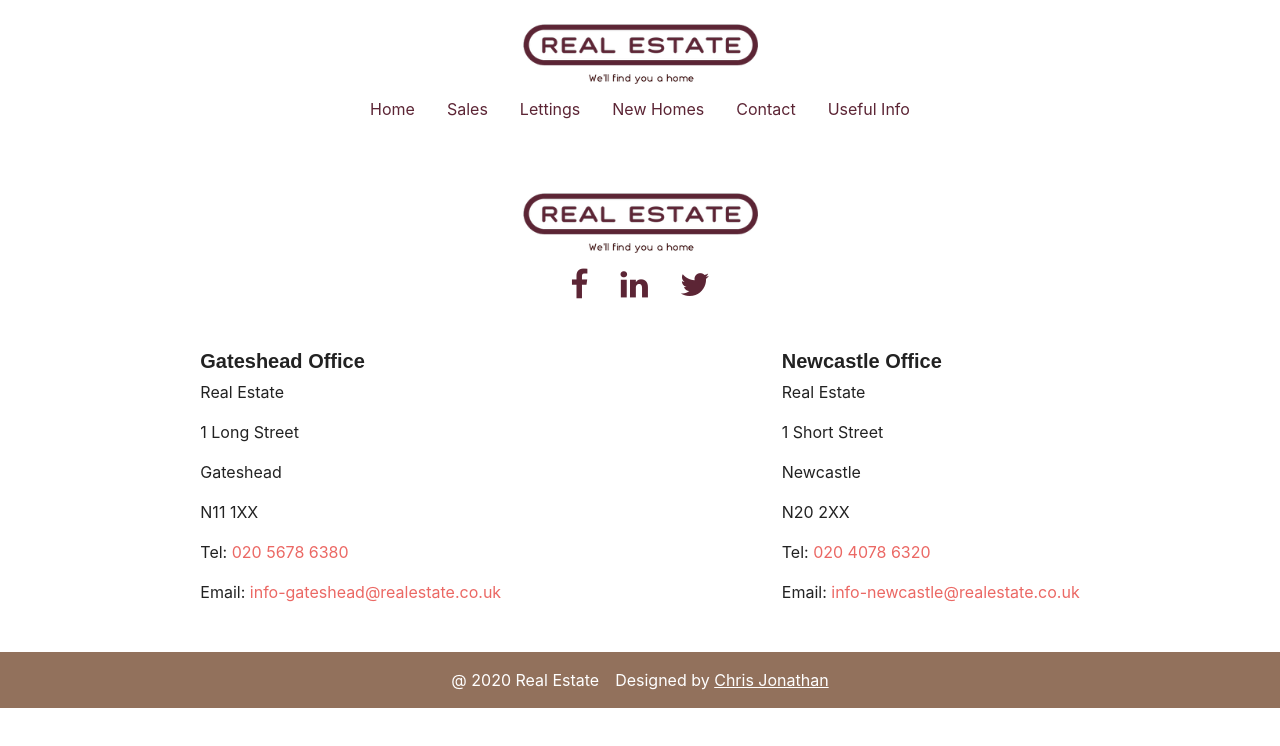
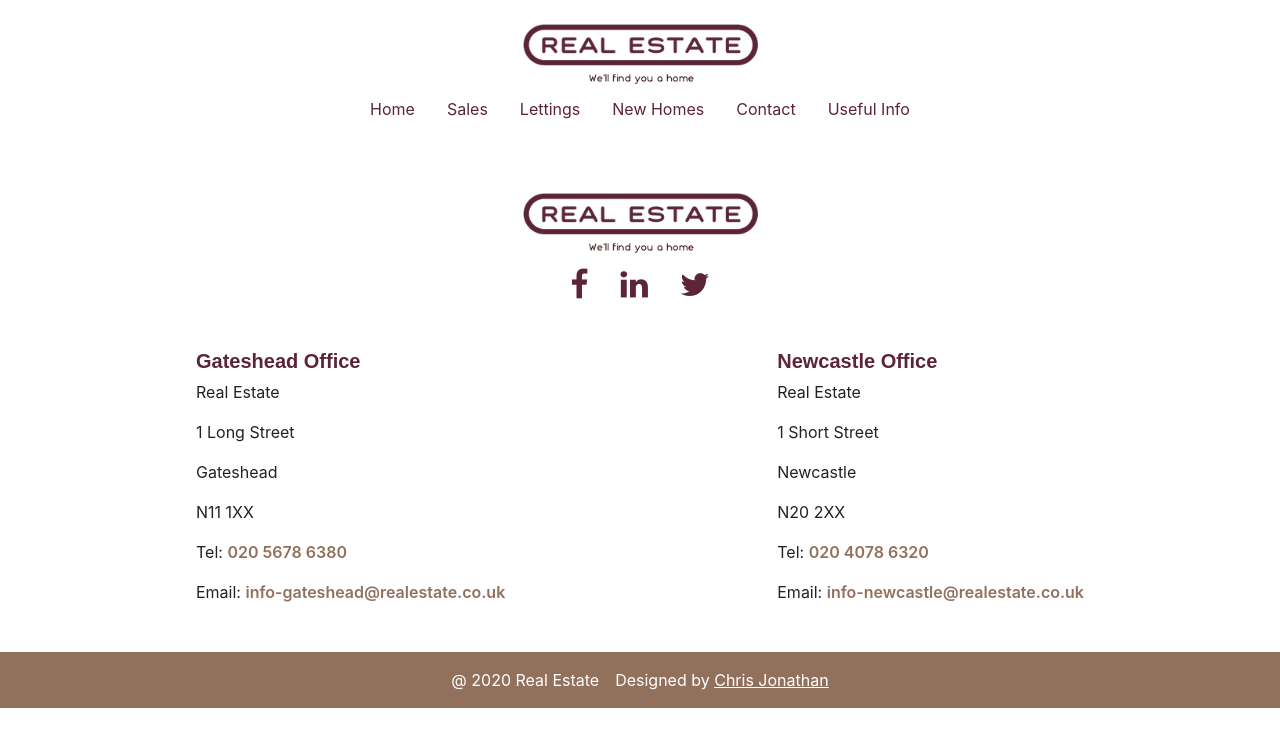
Before and after one commit to ChrisJonathan22/Real-Estate, a React (Create React App) app in the folder root/frontend/: page /property in a window 1280 px wide. Shown: the top 746 px of the page. Built offline with nearby package versions, Linux system fonts and the light colour scheme; a web font is replaced by a local one.

Commit message:
I've styled the addresses.

```diff
--- a/root/frontend/src/components/Footer/Footer.js
+++ b/root/frontend/src/components/Footer/Footer.js
@@ -32,8 +32,8 @@ export default function Footer () {
                                 <p>1 Long Street</p>
                                 <p>Gateshead</p>
                                 <p>N11 1XX</p>
-                                <p>Tel: <a href="tel:02056786380">020 5678 6380</a></p>
-                                <p>Email: <a href="mailto:info-gateshead@realestate.co.uk">info-gateshead@realestate.co.uk</a></p>
+                                <p>Tel: <a href="tel:02056786380" className="phone">020 5678 6380</a></p>
+                                <p>Email: <a href="mailto:info-gateshead@realestate.co.uk" className="email">info-gateshead@realestate.co.uk</a></p>
                             </div>
 
                             <div className="left__address">
@@ -42,8 +42,8 @@ export default function Footer () {
                                 <p>1 Short Street</p>
                                 <p>Newcastle</p>
                                 <p>N20 2XX</p>
-                                <p>Tel: <a href="tel:02040786320">020 4078 6320</a></p>
-                                <p>Email: <a href="mailto:info-newcastle@realestate.co.uk">info-newcastle@realestate.co.uk</a></p>
+                                <p>Tel: <a href="tel:02040786320" className="phone">020 4078 6320</a></p>
+                                <p>Email: <a href="mailto:info-newcastle@realestate.co.uk" className="email">info-newcastle@realestate.co.uk</a></p>
                             </div>
                         </div>
                     </div>
--- a/root/frontend/src/components/Footer/Footer.scss
+++ b/root/frontend/src/components/Footer/Footer.scss
@@ -42,6 +42,16 @@ footer {
 
             .left__address, .right__address {
                 display: inline-block;
+
+                h5 {
+                    color: $darkBrown;
+                    font-weight: 600;
+                }
+
+                .phone, .email {
+                    color: $lightBrown;
+                    font-weight: 600;
+                }
             }
         }
     }
```
